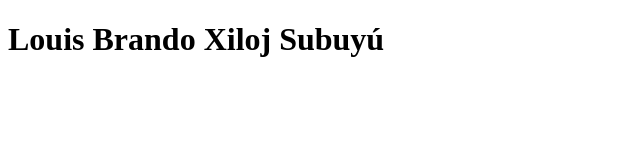
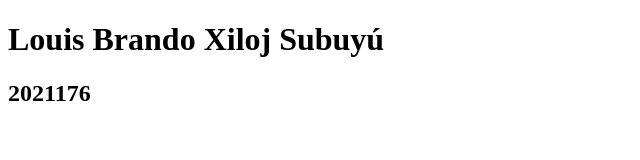
Before and after one commit to lxiloj-2021176/Prueba1_IN5AM, a plain HTML site: page index.html in a window 1280 px wide. Shown: the whole page, without its empty margins (0-640 px from the left). Drawn offline with Linux system fonts and the light colour scheme.

Commit message:
Agregar carné en titulo 2

```diff
--- a/index.html
+++ b/index.html
@@ -7,5 +7,6 @@
 </head>
 <body>
     <h1>Louis Brando Xiloj Subuyú</h1>
+    <h2>2021176</h2>
 </body>
 </html>
```
